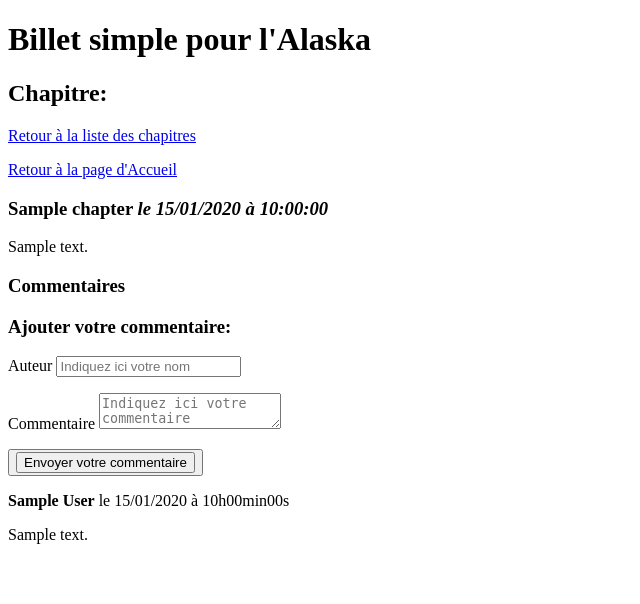
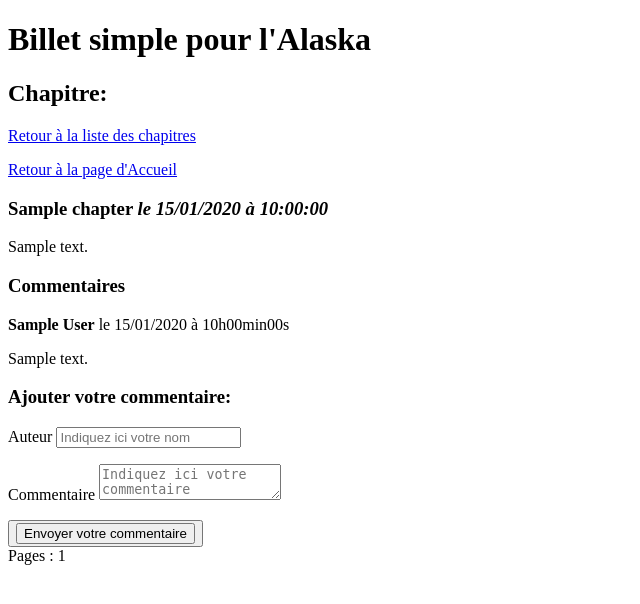
Before and after one commit to AdrienMorim/Projet4-OC-DWJ, a PHP site: page /comments.php?chapter=1 in a window 1280 px wide. Shown: the top 604 px of the page, without its empty margins (0-640 px from the left). Run offline with PHP 8.4, Linux system fonts and the light colour scheme; tables that the repository leaves empty or names only in its code hold one stand-in row (values such as "Sample post"); some libraries are stand-ins or nearby versions.

Commit message:
recuperation des 3 derniers commentaires avec pagination

```diff
--- a/V1-Procedural/comments.php
+++ b/V1-Procedural/comments.php
@@ -65,6 +65,47 @@ session_start();
         }
         ?>
         <h3>Commentaires</h3>
+
+        <?php
+        $req->closeCursor(); // on libere le curseur pour la prochaine requete.
+
+        //Récuperation des données pour la pagination
+        $comment_per_page = 3;
+        $req = $db->prepare('SELECT COUNT(*) AS comments_total FROM comments WHERE id_chapter =:chapter');
+        $req->bindValue(':chapter', $_GET['chapter'],PDO::PARAM_INT);
+        $req->execute();
+
+        $comments_number = $req->fetch();
+        $comments_total = $comments_number['comments_total'];
+        $pages_number = ceil($comments_total/$comment_per_page);
+
+        if(isset($_GET['page']) && !empty($_GET['page']) && $_GET['page'] > 0 && $_GET['page'] <= $pages_number){
+            $_GET['page'] = intval($_GET['page']);
+            $current_page = $_GET['page'];
+        }else{
+            $current_page = 1;
+        }
+
+        $first_page = ($current_page-1)* $comment_per_page;
+
+        $req->closeCursor();
+
+        //Recuperation des commentaires
+        $req = $db->prepare('SELECT author, comment, DATE_FORMAT(comment_date, \'%d/%m/%Y à %Hh%imin%ss\') AS comment_date_fr FROM comments WHERE id_chapter = ? ORDER BY comment_date DESC LIMIT ?, ?');
+        $req->bindParam(1,$_GET['chapter'], PDO::PARAM_INT);
+        $req->bindParam(2,$first_page, PDO::PARAM_INT);
+        $req->bindParam(3,$comment_per_page, PDO::PARAM_INT);
+        $req->execute();
+
+        while ($data = $req->fetch())
+        {
+            ?>
+            <p><strong><?= htmlspecialchars($data['author']); ?></strong> le <?= $data['comment_date_fr']; ?></p>
+            <p><?= nl2br(htmlspecialchars($data['comment'])); ?></p>
+            <?php
+        } // fin de la boucle des commentaires
+        ?>
+
         <!-- Formulaire d'ajout de commentaire -->
         <div class="news">
             <form action="comments_post.php?chapter=<?php echo $_GET['chapter'];?>" method="POST">
@@ -88,20 +129,19 @@ session_start();
                 </button>
             </form>
         </div>
+
         <?php
-        $req->closeCursor(); // on libere le curseur pour la prochaine requete.
+        //Affichage de la pagination
+        echo '<div class="pagination"> Pages : ';
+        for ($i = 1 ; $i <= $pages_number ; $i++){
+            if ($i == $current_page){
+                echo '<span>' . $i . '</span>';
+            }else{
+                echo '<a href="comments.php?chapter=' . $_GET['chapter'] . '&amp;page=' . $i . '">' . $i . '</a>';
+            }
+        }
+        echo '</div>';
 
-        //Recuperation des commentaires
-        $req = $db->prepare('SELECT author, comment, DATE_FORMAT(comment_date, \'%d/%m/%Y à %Hh%imin%ss\') AS comment_date_fr FROM comments WHERE id_chapter = ? ORDER BY comment_date');
-        $req->execute(array($_GET['chapter']));
-
-        while ($data = $req->fetch())
-        {
-        ?>
-            <p><strong><?= htmlspecialchars($data['author']); ?></strong> le <?= $data['comment_date_fr']; ?></p>
-            <p><?= nl2br(htmlspecialchars($data['comment'])); ?></p>
-        <?php
-        }
         $req->closeCursor();
         ?>
     </body>
```
